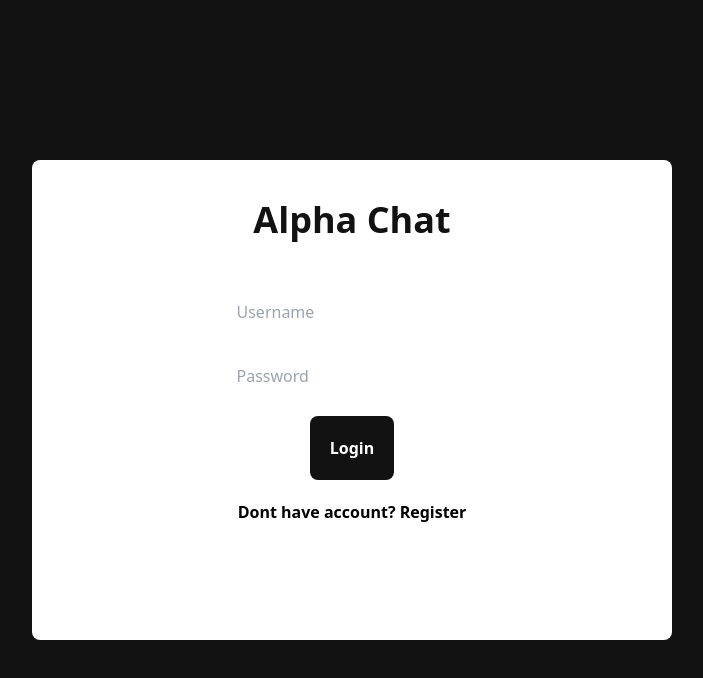
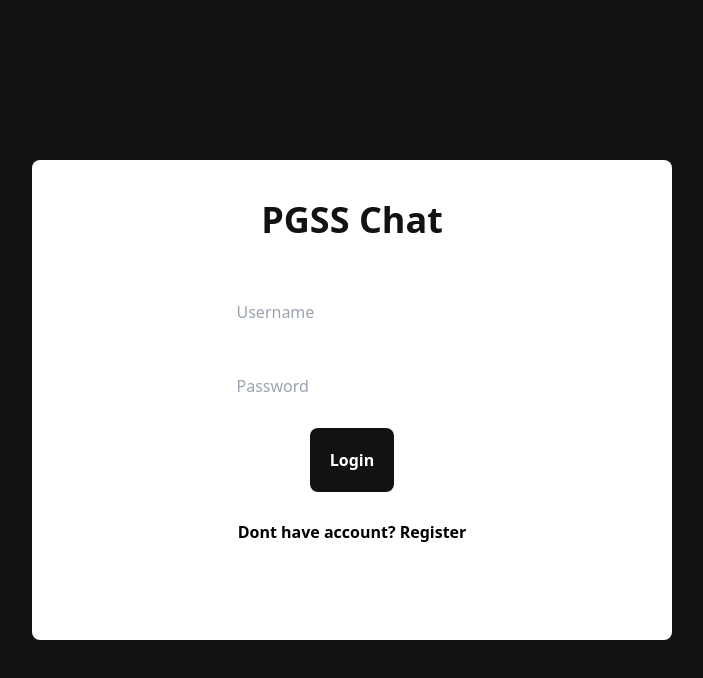
Before and after one commit to zhaojzn/pg-chat, a React (Vite) app: page /login in a window 1280 px wide. Shown: the top 678 px of the page, without its empty margins (288-991 px from the left). Built offline with nearby package versions, Linux system fonts and the light colour scheme; no server answers.

Commit message:
login page

```diff
--- a/src/pages/Login.jsx
+++ b/src/pages/Login.jsx
@@ -1,15 +1,26 @@
+import { async } from "@firebase/util";
 
 const Login = () =>{
+
+
+    const handleSumbit = async (e) =>{
+      e.preventDefault()
+      const email = e.target[0].value
+      const password = e.target[1].value
+      console.log(email + "\n" + password);
+      return;
+    }
+
 
     return (
       <div className="h-screen bg-bg flex items-center justify-center">
         <div className="h-3/5 w-1/2 bg-white rounded-lg flex flex-col items-center">
-          <span className="font-bold text-[#121212] p-10 text-4xl">Alpha Chat</span>
-          <form className="flex flex-col items-center pb-2">
+          <span className="font-bold text-[#121212] p-10 text-4xl">PGSS Chat</span>
+          <form onSubmit={handleSumbit} className="flex flex-col items-center pb-2 gap-[10px]">
             <input className="p-5 hover:border-b border-b-bg" type="text" placeholder="Username" />
             <input className="p-5 hover:border-b border-b-bg" type="password" placeholder="Password" />
+            <button className="bg-[#121212] text-white font-bold p-5 rounded-lg gap-y-24 ">Login</button>
           </form>
-          <button className="bg-[#121212] text-white font-bold p-5 rounded-lg">Login</button>
           <span className="text-black pt-5 font-bold font text-1xl">Dont have account? <a href="/register" className="hover:text-gray-600">Register</a></span>
         </div>
       </div>
```
